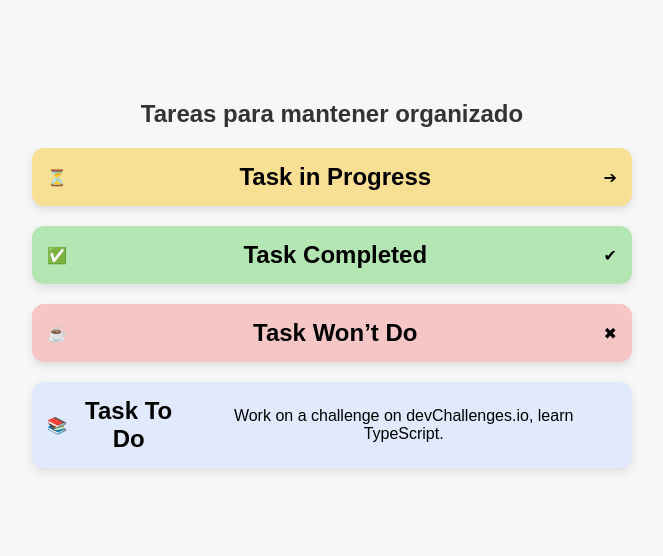
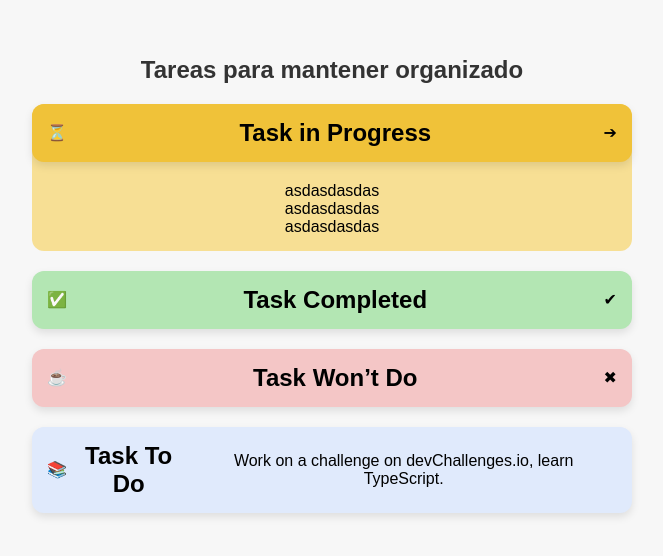
Before and after one commit to Yago-Rueda-24/ToDoWeb, a plain HTML site: page index.html in a window 1280 px wide. Shown: the part 106-662 px from the top of the page, without its empty margins (308-971 px from the left). Drawn offline with Linux system fonts and the light colour scheme.

Commit message:
Mejora Interfaz Grafica

```diff
--- a/index.html
+++ b/index.html
@@ -1,21 +1,30 @@
 <!DOCTYPE html>
 <html lang="es">
+
 <head>
     <meta charset="UTF-8">
     <meta name="viewport" content="width=device-width, initial-scale=1.0">
     <title>Tareas Organizadas</title>
     <link rel="stylesheet" href="styles.css">
 </head>
+
 <body>
     <div class="container">
         <h1>Tareas para mantener organizado</h1>
+        <div class="taskbackground">
+            <div class="task in-progress">
+                <span class="task-icon">⏳</span>
+                <h2>Task in Progress</h2>
+                <span class="task-status">➔</span>
 
-        <div class="task in-progress">
-            <span class="task-icon">⏳</span>
-            <h2>Task in Progress</h2>
-            <span class="task-status">➔</span>
+
+            </div>
+            <ul>
+                <li>asdasdasdas</li>
+                <li>asdasdasdas</li>
+                <li>asdasdasdas</li>
+            </ul>
         </div>
-
         <div class="task completed">
             <span class="task-icon">✅</span>
             <h2>Task Completed</h2>
@@ -35,4 +44,5 @@
         </div>
     </div>
 </body>
+
 </html>
--- a/styles.css
+++ b/styles.css
@@ -37,9 +37,23 @@ h1 {
     transition: background-color 0.3s ease;
 }
 
+.taskbackground{
+    display: flex;
+    flex-direction: column;
+    background-color: #f7df94;
+    border-radius: 12px;
+    margin-bottom: 20px;
+    padding-bottom: 15px;
+
+}
+.taskbackground > ul{
+  list-style-type: none;
+
+}
+
 /* Estilos para cada tipo de tarea */
 .in-progress {
-    background-color: #f7df94;
+    background-color: #f0c239;
 }
 
 .completed {
```
